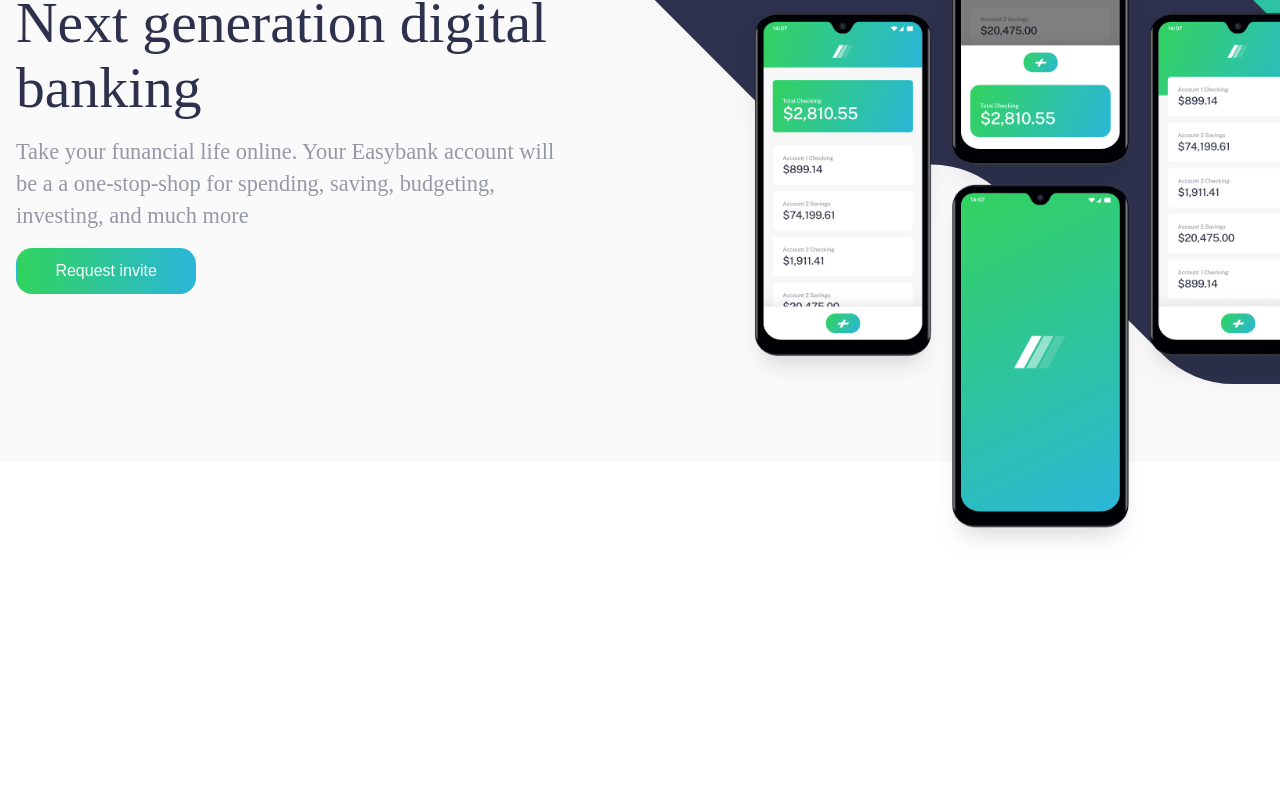
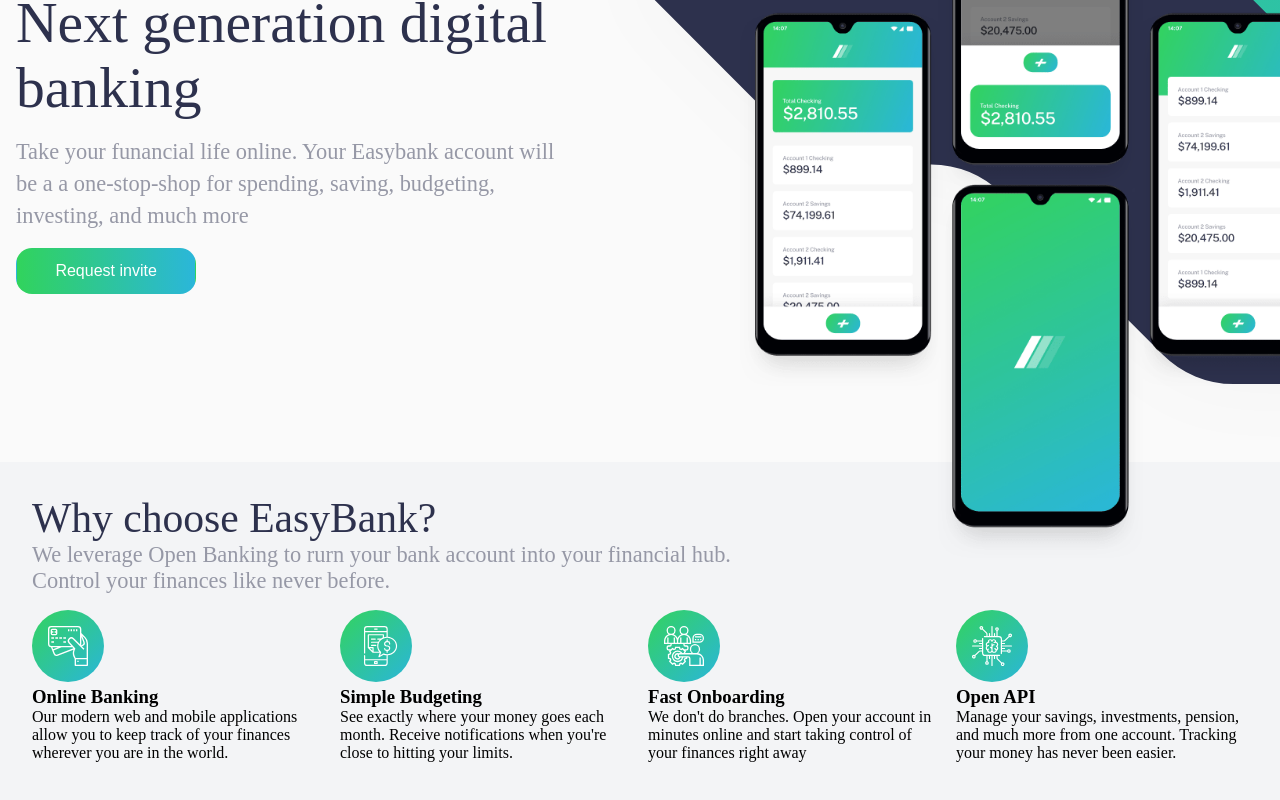
Before and after one commit to PChaparro/frontend-mentor, a React (Vite) app in the folder easybank-landing-page/: page / in a window 1280 px wide. Shown: the part 258-1058 px from the top of the page. Built offline with nearby package versions, Linux system fonts and the light colour scheme; a web font is replaced by a local one.

Commit message:
:sparkles: Initial "Why choose" section

```diff
--- /dev/null
+++ b/easybank-landing-page/src/components/ReasonsCard/ReasonsCard.tsx
@@ -0,0 +1,17 @@
+import Styles from './ReasonsCard.module.css';
+
+interface Props {
+  icon: string;
+  title: string;
+  description: string;
+}
+
+export const ReasonsCard = ({ icon, title, description }: Props) => {
+  return (
+    <article className={Styles.card}>
+      <img className={Styles.card__icon} src={icon} alt='' />
+      <h3 className={Styles.card__title}>{title}</h3>
+      <p className={Styles.card__description}>{description}</p>
+    </article>
+  );
+};
--- a/easybank-landing-page/src/index.css
+++ b/easybank-landing-page/src/index.css
@@ -39,16 +39,18 @@
   --primary-lime-green: hsl(136, 65%, 51%);
   --primary-bright-cyan: hsl(192, 70%, 51%);
   --neutral-grayish-blue: hsl(233, 8%, 62%);
-  --light-grayish-blue: hsl(220, 16%, 96%);
+  --light-grayish-blue: hsl(220, 14%, 96%);
   --very-light-gray: hsl(0, 0%, 98%);
 
   --fs-sm: 1rem;
   --fs-md: 1.4rem;
+  --fs-lg: 2.6rem;
   --fs-xlg: 3.6rem;
 }
 
 body {
   font-family: 'Public Sans', 'Sans serif';
+  overflow-x: hidden; /* To hide the hero images overflow */
 }
 
 .container {
@@ -59,8 +61,8 @@
 
 @media screen and (max-width: 768px) {
   :root {
-    --fs-sm: 1rem;
     --fs-md: 1.2rem;
+    --fs-lg: 2.4rem;
     --fs-xlg: 3.2rem;
   }
 }
--- a/easybank-landing-page/src/pages/HomePage/HomePage.module.css
+++ b/easybank-landing-page/src/pages/HomePage/HomePage.module.css
@@ -1,3 +1,27 @@
-.space-placeholder {
-  height: 100vh;
+.section {
+  min-height: 80vh;
+  padding: 32px 16px;
 }
+
+.section--dark {
+  background-color: var(--light-grayish-blue);
+}
+
+.section__title {
+  color: var(--primary-dark-blue);
+  font-size: var(--fs-lg);
+  font-weight: 400;
+}
+
+.section__paragraph {
+  color: var(--neutral-grayish-blue);
+  font-size: var(--fs-md);
+  font-weight: 300;
+}
+
+.grid-container {
+  display: grid;
+  grid-template-columns: repeat(auto-fit, minmax(240px, 1fr));
+  gap: 16px;
+  margin-block: 16px;
+}
--- a/easybank-landing-page/src/pages/HomePage/HomePage.tsx
+++ b/easybank-landing-page/src/pages/HomePage/HomePage.tsx
@@ -1,12 +1,34 @@
 import { Hero } from '../../components/Hero/Hero';
 
 import Styles from './HomePage.module.css';
+import REASONS from './data/reasons.data.json';
+import { ReasonsCard } from '../../components/ReasonsCard/ReasonsCard';
 
 export const HomePage = () => {
   return (
     <>
       <Hero />
-      <section className={Styles['space-placeholder']}></section>
+      <section className={`${Styles['section']} ${Styles['section--dark']}`}>
+        <div className='container'>
+          <h2 className={Styles.section__title}>Why choose EasyBank?</h2>
+          <p className={Styles.section__paragraph}>
+            We leverage Open Banking to rurn your bank account into your financial hub.
+          </p>
+          <p className={Styles.section__paragraph}>Control your finances like never before.</p>
+          <div className={Styles['grid-container']}>
+            {REASONS.map((reason, index) => {
+              return (
+                <ReasonsCard
+                  key={`reason-card-${index}`}
+                  icon={reason.icon}
+                  title={reason.title}
+                  description={reason.description}
+                />
+              );
+            })}
+          </div>
+        </div>
+      </section>
     </>
   );
 };
--- /dev/null
+++ b/easybank-landing-page/src/pages/HomePage/data/reasons.data.json
@@ -0,0 +1,22 @@
+[
+  {
+    "icon": "/icons/icon-online.svg",
+    "title": "Online Banking",
+    "description": "Our modern web and mobile applications allow you to keep track of your finances wherever you are in the world."
+  },
+  {
+    "icon": "/icons/icon-budgeting.svg",
+    "title": "Simple Budgeting",
+    "description": "See exactly where your money goes each month. Receive notifications when you're close to hitting your limits."
+  },
+  {
+    "icon": "/icons/icon-onboarding.svg",
+    "title": "Fast Onboarding",
+    "description": "We don't do branches. Open your account in minutes online and start taking control of your finances right away"
+  },
+  {
+    "icon": "/icons/icon-api.svg",
+    "title": "Open API",
+    "description": "Manage your savings, investments, pension, and much more from one account. Tracking your money has never been easier."
+  }
+]
```
Also changed, not shown: easybank-landing-page/src/components/ReasonsCard/ReasonsCard.module.css (added).
